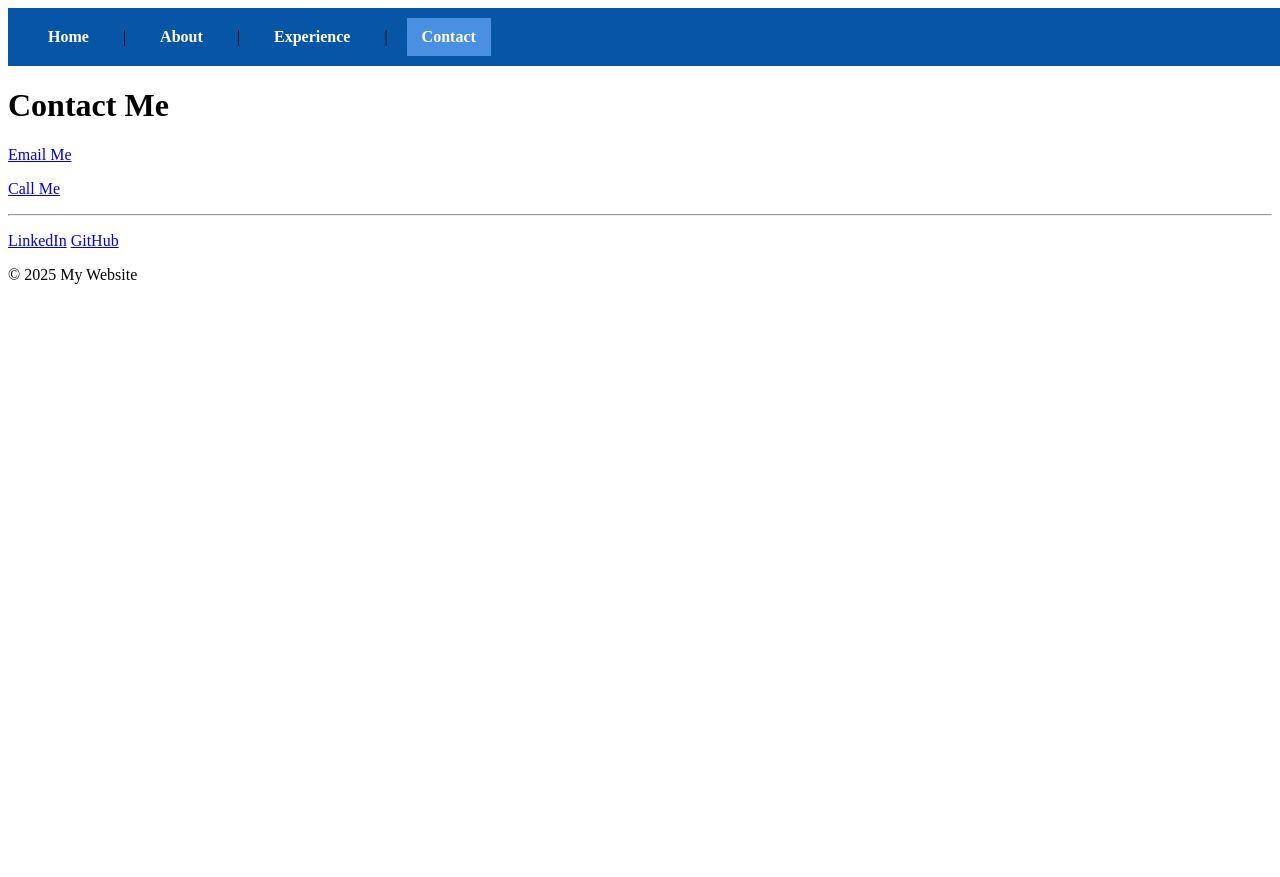
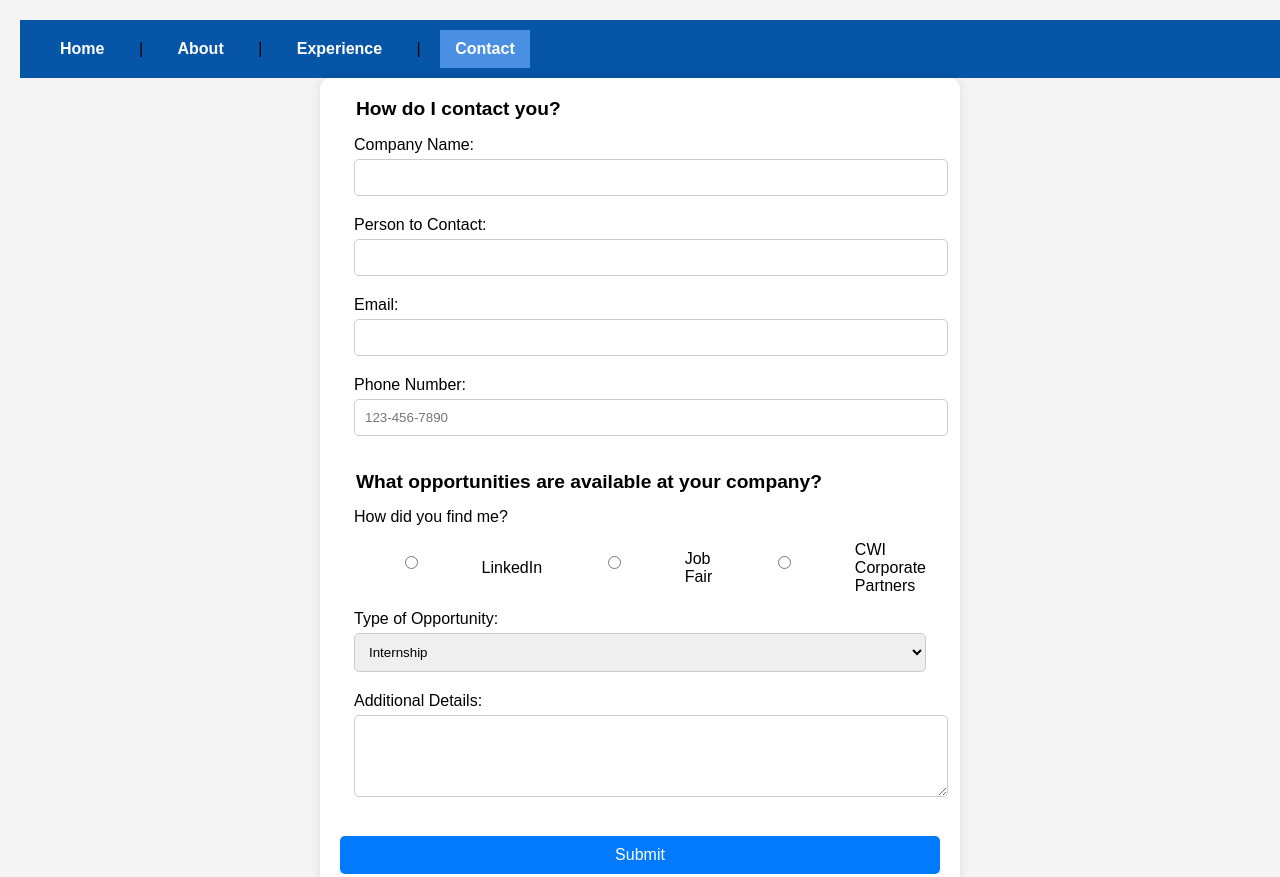
Before and after one commit to CourtneyReiber11/CourtneyReiber11.github.io, a plain HTML site: page portfolio/contact.html in a window 1280 px wide. Shown: the top 877 px of the page. Before the commit the page ends 800 px from the top, so only its background shows below. Drawn offline with Linux system fonts and the light colour scheme.

Commit message:
Add files via upload

```diff
--- a/portfolio/contact.html
+++ b/portfolio/contact.html
@@ -8,6 +8,60 @@
             <link href="css/style.css" rel="stylesheet">
             <!-- This is a comment. It will not be displayed in the browser -->
             <meta name="author" content="Courtney Reiber"/>
+
+            <style>
+                body {
+                    font-family: Arial, sans-serif;
+                    margin: 0;
+                    padding: 20px;
+                    background-color: #f4f4f4;
+                }
+                form {
+                    max-width: 600px;
+                    margin: auto;
+                    background: white;
+                    padding: 20px;
+                    border-radius: 10px;
+                    box-shadow: 0px 0px 10px rgba(0, 0, 0, 0.1);
+                }
+                fieldset {
+                    border: none;
+                    margin-bottom: 15px;
+                }
+                legend {
+                    font-weight: bold;
+                    font-size: 1.2em;
+                }
+                label {
+                    display: block;
+                    margin: 10px 0 5px;
+                }
+                input, select, textarea {
+                    width: 100%;
+                    padding: 10px;
+                    margin-bottom: 10px;
+                    border: 1px solid #ccc;
+                    border-radius: 5px;
+                }
+                .radio-group {
+                    display: flex;
+                    gap: 15px;
+                    align-items: center;
+                }
+                .btn {
+                    background-color: #007bff;
+                    color: white;
+                    border: none;
+                    padding: 10px 15px;
+                    font-size: 1em;
+                    cursor: pointer;
+                    border-radius: 5px;
+                    width: 100%;
+                }
+                .btn:hover {
+                    background-color: #0056b3;
+                }
+            </style>
         </head>
         <body>
             <header>
@@ -19,9 +73,53 @@
                 </nav>
             </header>
             <main>
-                <h1>Contact Me</h1>
-                <p><a href="mailto:Courtney.reiber@gmail.com">Email Me</a></p>
-                <p><a href="tel:+12081234567">Call Me</a></p>
+                <form action="mailto:courtneyreiber@my.cwi.edu?subject=Personal%20Portfolio%20Mail" enctype="text/plain" method="POST">
+                    <fieldset>
+                        <legend>How do I contact you?</legend>
+                        <label for="compName">Company Name:</label>
+                        <input type="text" id="compName" name="compName" required>
+
+                        <label for="contactPerson">Person to Contact:</label>
+                        <input type="text" id="contactPerson" name="contactPerson" required>
+
+                        <label for="email">Email:</label>
+                        <input type="email" id="email" name="email" required>
+
+                        <label for="phone">Phone Number:</label>
+                        <input type="tel" id="phone" name="phone" pattern="[0-9]{3}-[0-9]{3}-[0-9]{4}" placeholder="123-456-7890" required>
+                    </fieldset>
+
+                    <fieldset>
+
+                    <label>How did you find me?</label>
+                    <div class="radio-group">
+                    <input type="radio" id="linkedin" name="findMe" value="linkedin" required>
+                    <label for="linkedin">LinkedIn</label>
+
+                    <input type="radio" id="jobFair" name="findMe" value="jobFair">
+                    <label for="jobFair">Job Fair</label>
+
+                    <input type="radio" id="cwiPartners" name="findMe" value="cwiPartners">
+                    <label for="cwiPartners">CWI Corporate Partners</label>
+                    </div>
+
+                        <legend>What opportunities are available at your company?</legend>
+                        <label for="opportunity">Type of Opportunity:</label>
+                        <select id="opportunity" name="opportunity" required>
+                            <option value="internship">Internship</option>
+                            <option value="part-time">Part-time</option>
+                            <option value="full-time">Full-time</option>
+                            <option value="contract">Contract</option>
+                            <option value="temporary">Temporary</option>
+                            <option value="on-call">On Call</option>
+                        </select>
+
+                        <label for="message">Additional Details:</label>
+                        <textarea id="message" name="message" rows="4" required></textarea>
+                    </fieldset>
+
+                    <input type="submit" id="submit" value="Submit" class="btn">
+                </form>
             </main>
             <footer>
                 <hr/>
```
